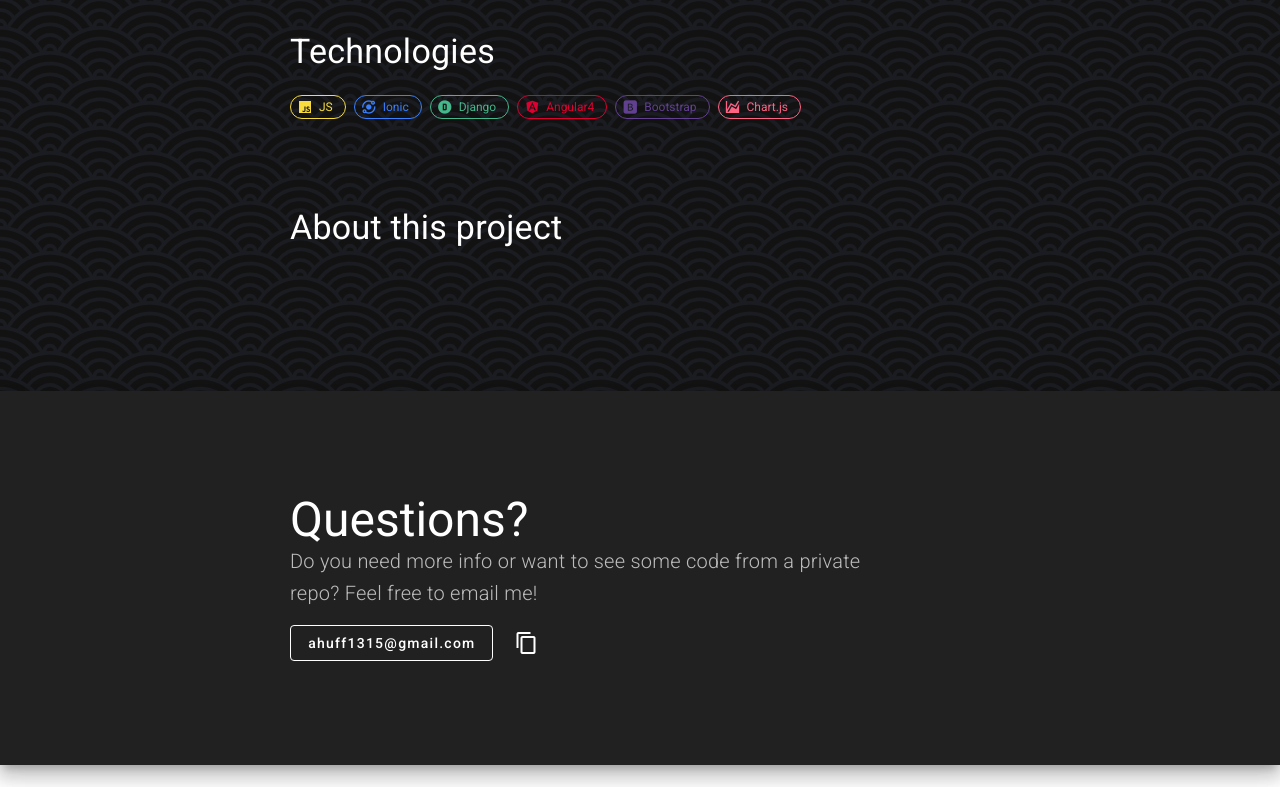
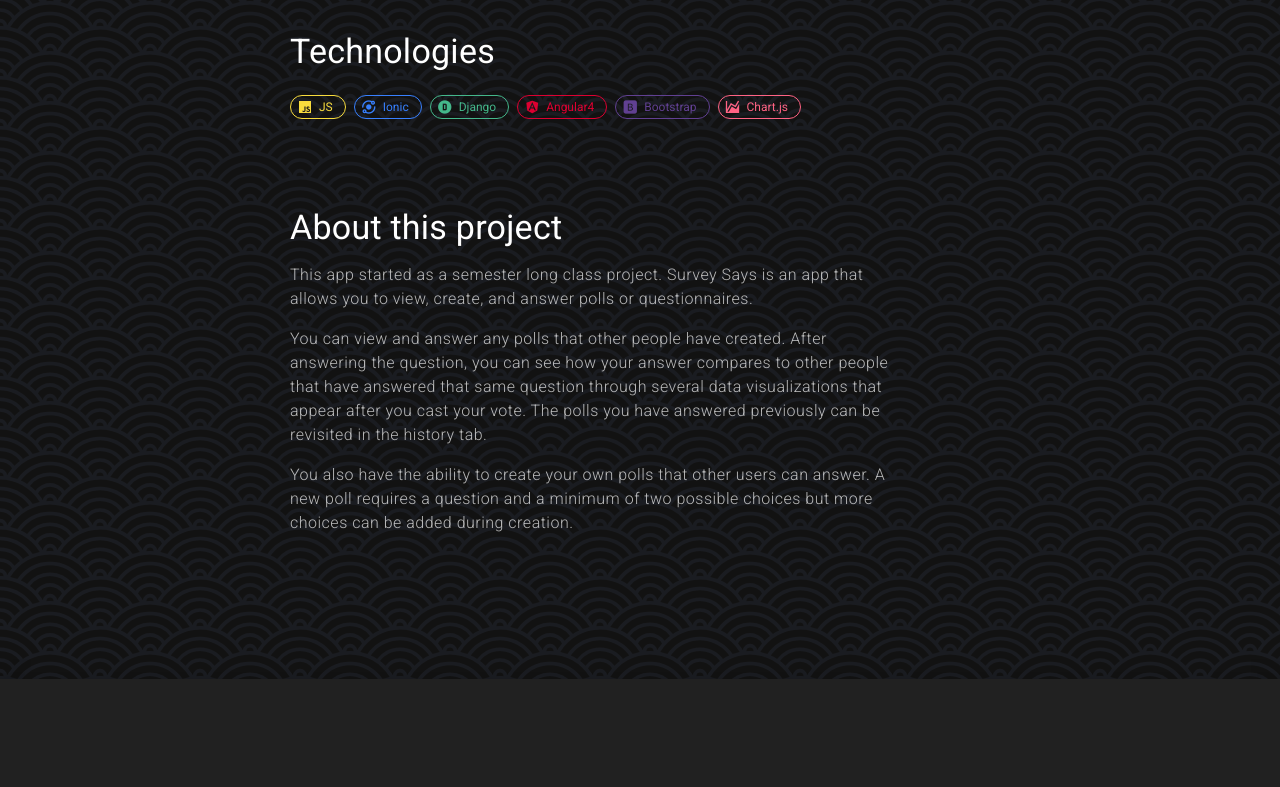
Before and after one commit to ahuff1315/anastasia-huff, a Nuxt app: page /survey-says in a window 1280 px wide. Shown: the part 849-1636 px from the top of the page. Before the commit the page ends 1614 px from the top, so only its background shows below. Built offline with nearby package versions, Linux system fonts and the light colour scheme.

Commit message:
update text padding and about text

```diff
--- a/pages/survey-says.vue
+++ b/pages/survey-says.vue
@@ -36,21 +36,39 @@
           </v-tooltip>
         </div>
         <image-carousel class="my-10 py-6" :images="images" />
-        <h4 class="text-h4">
+        <h4 class="text-h4 pb-4">
           Technologies
         </h4>
-        <tech-chips :technologies="tech" class="pt-4" />
+        <tech-chips :technologies="tech" />
         <p class="text-body-1 font-weight-light text--secondary pb-16"></p>
-        <h4 class="text-h4">
+        <h4 class="text-h4 pb-4">
           About this project
         </h4>
-        <p class="text-body-1 font-weight-light text--secondary pb-16"></p>
+        <p class="text-body-1 font-weight-light text--secondary">
+          This app started as a semester long class project. Survey Says is an
+          app that allows you to view, create, and answer polls or
+          questionnaires.
+        </p>
+        <p class="text-body-1 font-weight-light text--secondary">
+          You can view and answer any polls that other people have created.
+          After answering the question, you can see how your answer compares to
+          other people that have answered that same question through several
+          data visualizations that appear after you cast your vote. The polls
+          you have answered previously can be revisited in the history tab.
+        </p>
+        <p class="text-body-1 font-weight-light text--secondary pb-16">
+          You also have the ability to create your own polls that other users
+          can answer. A new poll requires a question and a minimum of two
+          possible choices but more choices can be added during creation.
+        </p>
       </div>
     </div>
   </div>
 </template>
 
 <script>
+// This app lets users create surveys and answer surveys that other users have created.
+// The surveys are ranked by a model that was trained on tweets
 import imageCarousel from '@/components/image-carousel.vue';
 import techChips from '@/components/tech-chips.vue';
 
```
